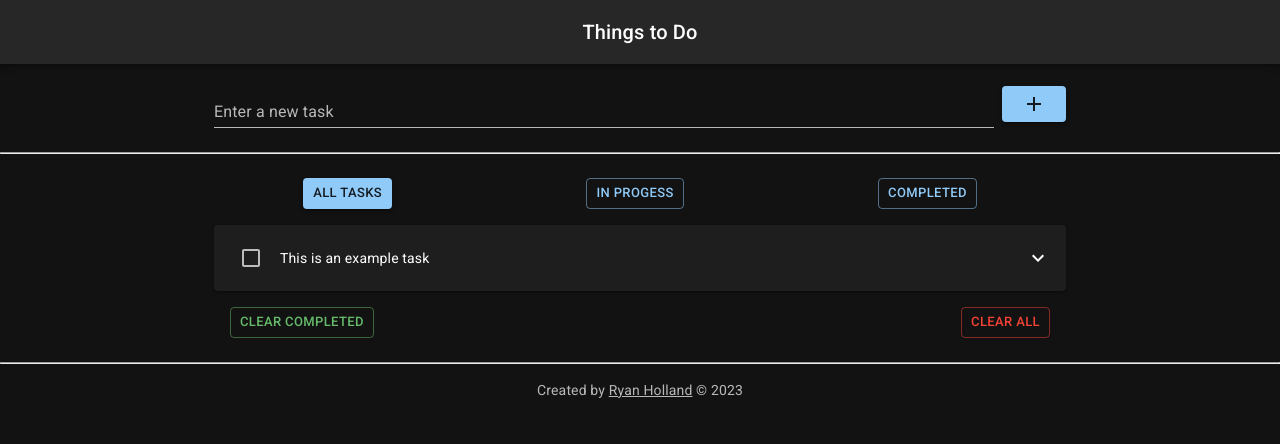
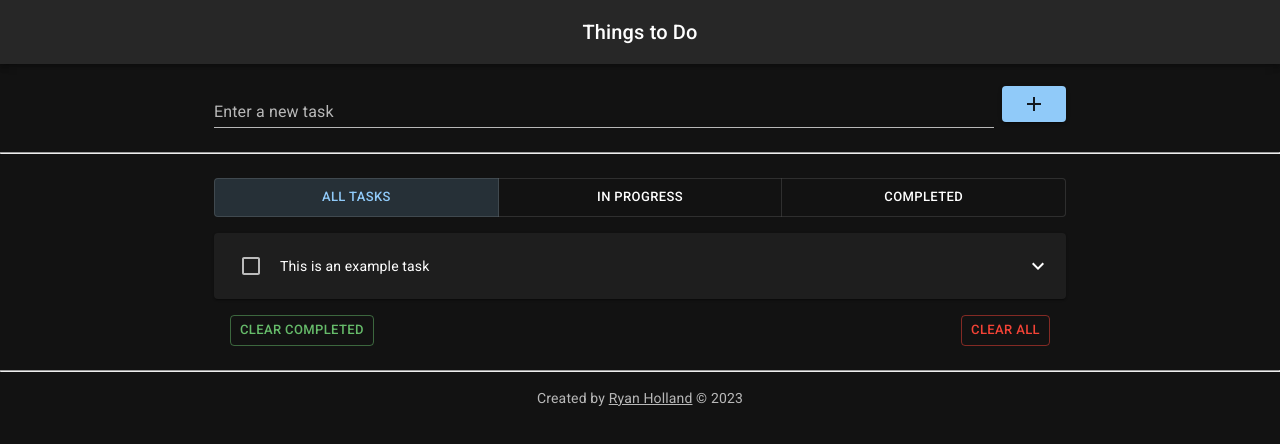
Before and after one commit to ryangholland/material-todo, a React (Vite) app: page / in a window 1280 px wide. Shown: the top 444 px of the page. Built offline with nearby package versions, Linux system fonts and the light colour scheme.

Commit message:
Add ability to filter by completed status

```diff
--- a/src/App.jsx
+++ b/src/App.jsx
@@ -12,6 +12,8 @@ import Link from "@mui/material/Link";
 import AddIcon from "@mui/icons-material/Add";
 import { createTheme, ThemeProvider } from "@mui/material/styles";
 import Modal from "@mui/material/Modal";
+import ToggleButton from "@mui/material/ToggleButton";
+import ToggleButtonGroup from "@mui/material/ToggleButtonGroup";
 
 import { useState } from "react";
 
@@ -27,7 +29,7 @@ function Copyright() {
   return (
     <Typography variant="body2" color="text.secondary" align="center">
       {"Created by "}
-      <Link color="inherit" href="https://mui.com/">
+      <Link color="inherit" href="https://github.com/ryangholland">
         Ryan Holland
       </Link>
       {" © "}
@@ -44,11 +46,13 @@ function App() {
       date: new Date(),
       notes: "",
       completed: false,
+      visible: true,
     },
   ];
   const [tasks, setTasks] = useState(exampleTasks);
   const [titleInput, setTitleInput] = useState("");
   const [modalOpen, setModalOpen] = useState(false);
+  const [visible, setVisible] = useState("all");
 
   const handleModalOpen = () => setModalOpen(true);
   const handleModalClose = () => setModalOpen(false);
@@ -64,6 +68,7 @@ function App() {
       date: new Date(),
       notes: "",
       completed: false,
+      visible: true,
     };
 
     setTasks([...tasks, newTask]);
@@ -96,8 +101,43 @@ function App() {
   }
 
   function handleDeleteAll() {
-    setTasks([])
+    setTasks([]);
     handleModalClose();
+  }
+
+  function handleTaskFilter(event, newFilter) {
+    if (newFilter === "all") {
+      setTasks(
+        tasks.map((task) => {
+          task.visible = true;
+          return task;
+        })
+      );
+    } else if (newFilter === "progress") {
+      setTasks(
+        tasks.map((task) => {
+          if (task.completed) {
+            task.visible = false;
+          } else {
+            task.visible = true;
+          }
+          return task;
+        })
+      );
+    } else {
+      setTasks(
+        tasks.map((task) => {
+          if (task.completed) {
+            task.visible = true;
+          } else {
+            task.visible = false;
+          }
+          return task;
+        })
+      );
+    }
+
+    setVisible(newFilter);
   }
 
   return (
@@ -146,22 +186,27 @@ function App() {
             }}
           >
             <Container maxWidth="md">
-              <Stack
-                direction="row"
-                justifyContent="space-around"
-                spacing={2}
+              <ToggleButtonGroup
+                value={visible}
+                exclusive
+                size="small"
+                aria-label="text alignment"
+                fullWidth
+                color="primary"
                 sx={{ mb: 2 }}
+                onChange={handleTaskFilter}
               >
-                <Button size="small" variant="contained">
+                <ToggleButton value="all" aria-label="All Tasks">
                   All Tasks
-                </Button>
-                <Button size="small" variant="outlined">
-                  In Progess
-                </Button>
-                <Button size="small" variant="outlined">
+                </ToggleButton>
+                <ToggleButton value="progress" aria-label="In Progress">
+                  In Progress
+                </ToggleButton>
+                <ToggleButton value="completed" aria-label="Completed">
                   Completed
-                </Button>
-              </Stack>
+                </ToggleButton>
+              </ToggleButtonGroup>
+
               {tasks.length === 0 && (
                 <Typography variant="h5" align="center" sx={{ mt: 4 }}>
                   You have nothing to do!
@@ -169,6 +214,7 @@ function App() {
               )}
               <Stack spacing={2}>
                 {tasks.map((task) => {
+                  if (task.visible) {
                     return (
                       <Task
                         task={task}
@@ -177,6 +223,7 @@ function App() {
                         onDeleteTask={handleDeleteTask}
                       ></Task>
                     );
+                  }
                 })}
               </Stack>
               {tasks.length > 0 && (
@@ -193,7 +240,12 @@ function App() {
                   >
                     Clear Completed
                   </Button>
-                  <Button size="small" variant="outlined" color="error" onClick={handleModalOpen}>
+                  <Button
+                    size="small"
+                    variant="outlined"
+                    color="error"
+                    onClick={handleModalOpen}
+                  >
                     Clear All
                   </Button>
                 </Stack>
@@ -220,12 +272,25 @@ function App() {
                 textAlign: "center",
               }}
             >
-              <Typography id="modal-modal-title" variant="h6" component="h2" >
+              <Typography id="modal-modal-title" variant="h6" component="h2">
                 Are you sure you want to clear all tasks?
               </Typography>
-              <Stack direction="row" justifyContent="space-around" spacing={1} sx={{mt:2}}>
-                <Button variant="outlined" onClick={handleModalClose}>Cancel</Button>
-                <Button variant="outlined" color="error" onClick={handleDeleteAll}>Clear All</Button>
+              <Stack
+                direction="row"
+                justifyContent="space-around"
+                spacing={1}
+                sx={{ mt: 2 }}
+              >
+                <Button variant="outlined" onClick={handleModalClose}>
+                  Cancel
+                </Button>
+                <Button
+                  variant="outlined"
+                  color="error"
+                  onClick={handleDeleteAll}
+                >
+                  Clear All
+                </Button>
               </Stack>
             </Box>
           </Modal>
--- a/src/assets/components/Task.jsx
+++ b/src/assets/components/Task.jsx
@@ -32,7 +32,7 @@ function Task(props) {
         sx={{ backgroundColor: task.completed && "success.dark" }}
       >
         <Stack direction="row" spacing={1} alignItems="center">
-          <Checkbox onChange={() => props.onToggleCompleted(task.id)}/>
+          <Checkbox onChange={() => props.onToggleCompleted(task.id)} checked={task.completed} />
           <Typography variant="body2" sx={{ textDecoration: task.completed && "line-through" }}>
             {task.title}
           </Typography>
```
Lines whose indentation alone changed are shown as unchanged.
